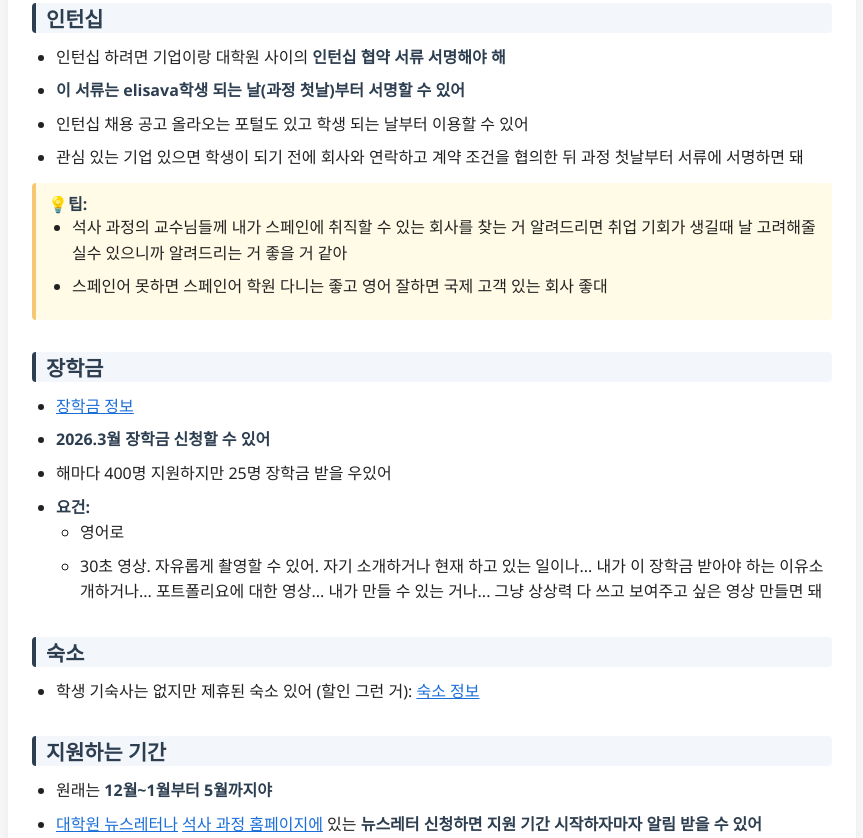
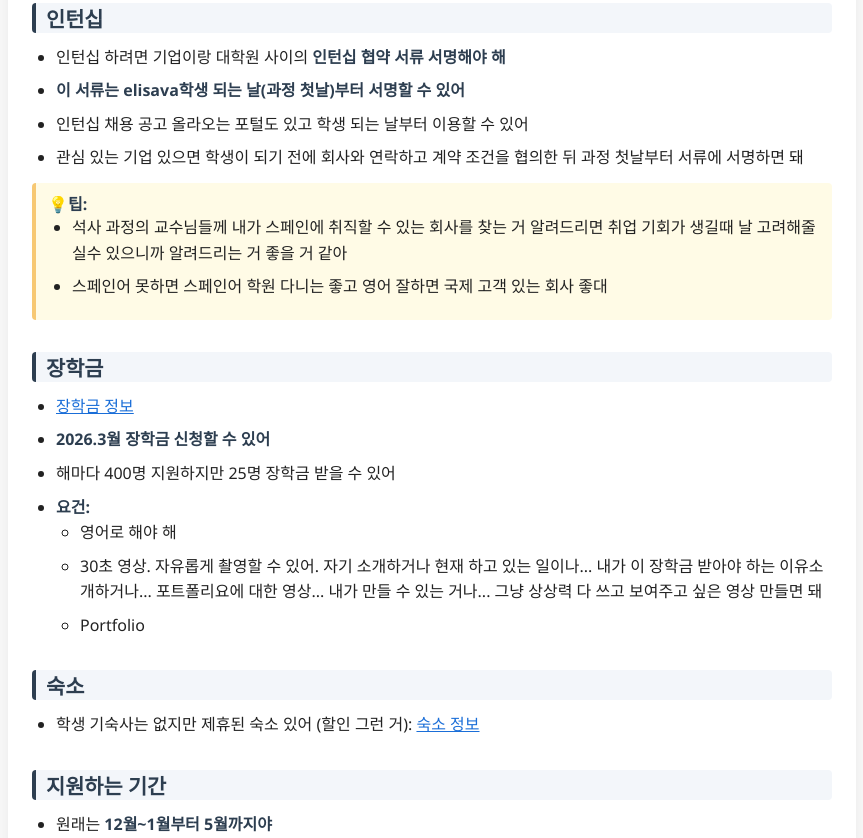
Before and after one commit to wuaho/simple-site, a plain HTML site: page index.html in a window 1280 px wide. Shown: the part 420-1258 px from the top of the page, without its empty margins (208-1071 px from the left). Drawn offline with Linux system fonts and the light colour scheme.

Commit message:
add scholarship information

```diff
--- a/index.html
+++ b/index.html
@@ -158,17 +158,18 @@
             >
           </li>
           <li><strong>2026.3월 장학금 신청할 수 있어</strong></li>
-          <li>해마다 400명 지원하지만 25명 장학금 받을 우있어</li>
+          <li>해마다 400명 지원하지만 25명 장학금 받을 수 있어</li>
           <li>
             <strong>요건:</strong>
             <ul>
-              <li>영어로</li>
+              <li>영어로 해야 해</li>
               <li>
                 30초 영상. 자유롭게 촬영할 수 있어. 자기 소개하거나 현재 하고
                 있는 일이나... 내가 이 장학금 받아야 하는 이유소개하거나...
                 포트폴리요에 대한 영상... 내가 만들 수 있는 거나... 그냥 상상력
                 다 쓰고 보여주고 싶은 영상 만들면 돼
               </li>
+              <li>Portfolio</li>
             </ul>
           </li>
         </ul>
```
